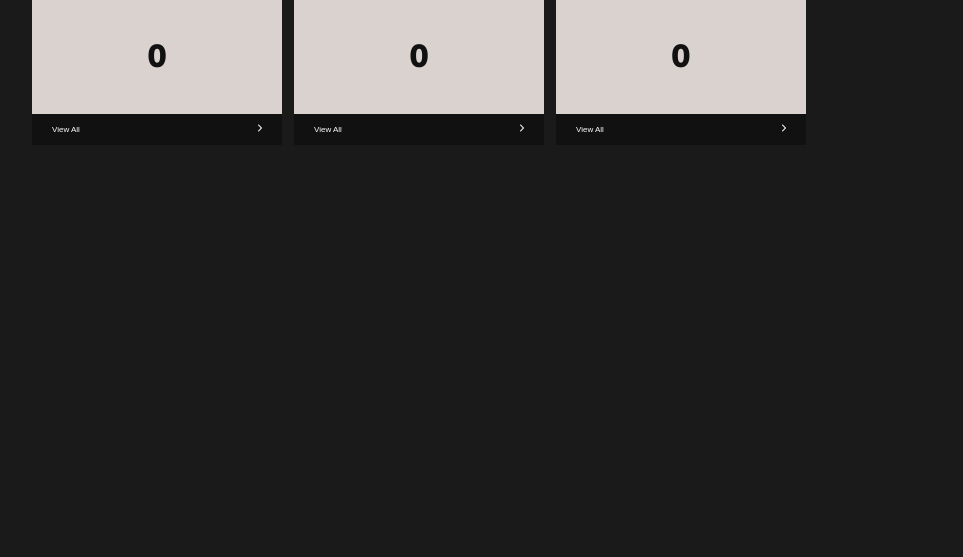
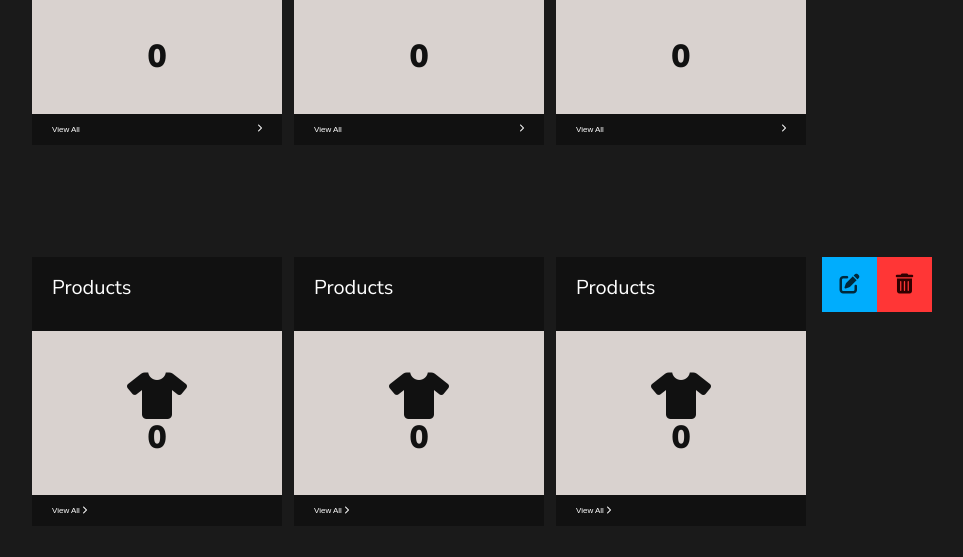
Before and after one commit to jerwinaton/highminds-website, a PHP site: page /admin/index.php in a window 1280 px wide. Shown: the part 155-712 px from the top of the page, without its empty margins (221-1184 px from the left). Run offline with PHP 8.4, Linux system fonts and the light colour scheme.

Commit message:
Update: make initial style for categories cards

```diff
--- /dev/null
+++ b/admin/css/cards-categories.css
@@ -0,0 +1,37 @@
+.outputs {
+  width: 80%;
+  margin: 0 auto;
+  /* border: 1px solid white; */
+}
+.my-card-category-container {
+  /* border: 1px solid white; */
+  position: relative;
+  /* padding: 0; */
+  width: auto;
+  /* overflow: hidden; */
+}
+.category-actions {
+  position: absolute;
+  right: -120px;
+  top: 0;
+  display: flex;
+  transition: right 0.2s ease-in-out;
+}
+.category-actions button {
+  border: 0;
+  margin: 0;
+  padding: 15px;
+  height: 55px;
+  width: 55px;
+  outline: none;
+}
+.category-actions button:first-child {
+  color: rgb(0, 41, 59);
+  background: rgb(0, 173, 253);
+}
+.category-actions button:last-child {
+  color: rgb(48, 0, 0);
+  background: rgb(255, 54, 54);
+}
+
+/* mycard category */
--- a/admin/index.php
+++ b/admin/index.php
@@ -15,6 +15,7 @@
     <link rel="stylesheet" href="../css/style.css" />
     <link rel="stylesheet" href="../css/navbar.css" />
     <link rel="stylesheet" href="css/admin.css" />
+    <link rel="stylesheet" href="css/cards-categories.css" />
     <script src="../jquery/jquery3.6.0.min.js"></script>
     <!-- fontawesome cdn -->
     <link
@@ -125,6 +126,87 @@
         ];
       </script>
     </section>
+    <section>
+      <div class="outputs">
+        <div class="row justify-content-center">
+          <div
+            class="col-12 col-sm-6 col-md-4 col-lg-3 my-card-category-container"
+          >
+            <div class="category-actions">
+              <button class=""><i class="fas fa-edit fa-lg"></i></button>
+              <button class=""><i class="fas fa-trash-alt fa-lg"></i></button>
+            </div>
+            <div class="my-card my-card-category">
+              <div class="my-card-head my-card-category-head">
+                <h3>Products</h3>
+              </div>
+              <div class="my-card-body my-card-category-body">
+                <i class="fas fa-tshirt fa-3x"></i>
+                <h1>0</h1>
+              </div>
+              <div class="my-card-footer my-card-category-footer">
+                View All <i class="fas fa-chevron-right"></i>
+              </div>
+            </div>
+          </div>
+
+          <div
+            class="col-12 col-sm-6 col-md-4 col-lg-3 my-card-category-container"
+          >
+            <div class="category-actions">
+              <button class=""><i class="fas fa-edit fa-lg"></i></button>
+              <button class=""><i class="fas fa-trash-alt fa-lg"></i></button>
+            </div>
+            <div class="my-card my-card-category">
+              <div class="my-card-head my-card-category-head">
+                <h3>Products</h3>
+              </div>
+              <div class="my-card-body my-card-category-body">
+                <i class="fas fa-tshirt fa-3x"></i>
+                <h1>0</h1>
+              </div>
+              <div class="my-card-footer my-card-category-footer">
+                View All <i class="fas fa-chevron-right"></i>
+              </div>
+            </div>
+          </div>
+
+          <div
+            class="col-12 col-sm-6 col-md-4 col-lg-3 my-card-category-container"
+          >
+            <div class="category-actions">
+              <button class=""><i class="fas fa-edit fa-lg"></i></button>
+              <button class=""><i class="fas fa-trash-alt fa-lg"></i></button>
+            </div>
+            <div class="my-card my-card-category">
+              <div class="my-card-head my-card-category-head">
+                <h3>Products</h3>
+              </div>
+              <div class="my-card-body my-card-category-body">
+                <i class="fas fa-tshirt fa-3x"></i>
+                <h1>0</h1>
+              </div>
+              <div class="my-card-footer my-card-category-footer">
+                View All <i class="fas fa-chevron-right"></i>
+              </div>
+            </div>
+          </div>
+        </div>
+      </div>
+    </section>
+    <!-- end of outputs section -->
+    <script>
+      $(document).ready(() => {
+        // show action buttons
+        $(".my-card-category-container").on("mouseover", (e) => {
+          $(e.currentTarget).find(".category-actions").css("right", "0px");
+        });
+        // hide action buttons
+        $(".my-card-category-container").on("mouseleave", (e) => {
+          $(e.currentTarget).find(".category-actions").css("right", "-120px");
+        });
+      });
+    </script>
   </body>
   <!-- script -->
   <script src="../bootstrap5/js/bootstrap.bundle.min.js"></script>
```
